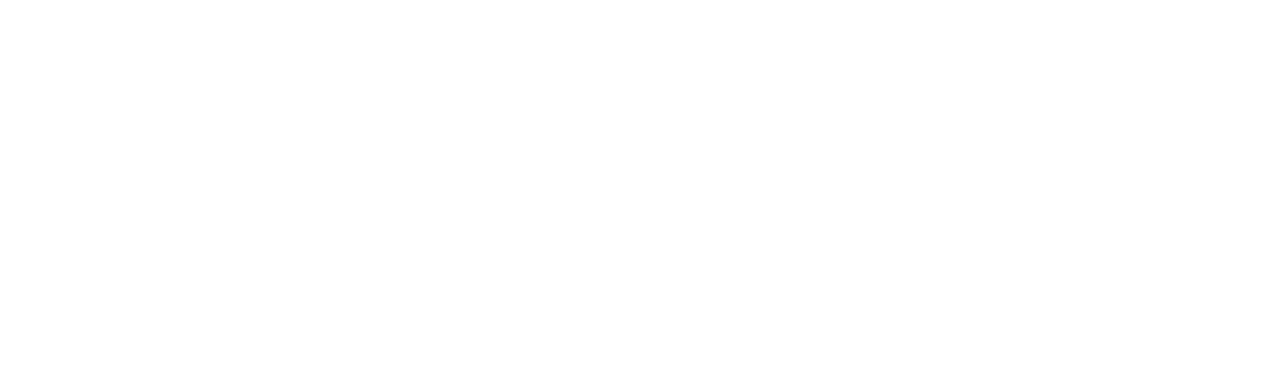
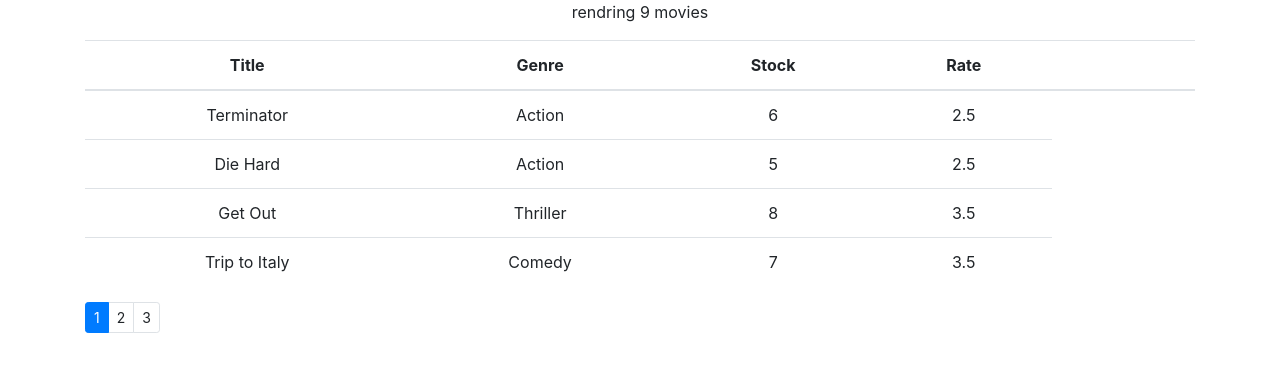
Before and after one commit to Mnabawy/cmsr, a React (Create React App) app: page / in a window 1280 px wide. Shown: the top 372 px of the page. Built offline with nearby package versions, Linux system fonts and the light colour scheme.

Commit message:
pagination and type checking added

```diff
--- a/package.json
+++ b/package.json
@@ -6,6 +6,10 @@
     "@testing-library/jest-dom": "^5.11.4",
     "@testing-library/react": "^11.1.0",
     "@testing-library/user-event": "^12.1.10",
+    "bootstrap": "^4.1.1",
+    "font-awesome": "^4.7.0",
+    "lodash": "^4.17.21",
+    "prop-types": "^15.7.2",
     "react": "^17.0.2",
     "react-dom": "^17.0.2",
     "react-scripts": "4.0.3",
--- a/src/App.js
+++ b/src/App.js
@@ -1,10 +1,12 @@
-
-import './App.css';
+import "./App.css";
+import Movies from "./components/movies";
 
 function App() {
   return (
     <div className="App">
-
+      <main role="main" className="container">
+        <Movies />
+      </main>
     </div>
   );
 }
--- /dev/null
+++ b/src/components/movies.jsx
@@ -0,0 +1,90 @@
+import React, { Component } from "react";
+import _ from "lodash";
+
+import { getMovies } from "../services/fakeMovieService";
+import Pagination from "./pagination";
+import Paginate from "../utils/paginate";
+
+class Movies extends React.Component {
+  constructor(props) {
+    super(props);
+
+    this.state = {
+      movies: getMovies(),
+      pageSize: 4,
+      currentPage: 1,
+    };
+    this.handleClick = this.handleClick.bind(this);
+    this.handlePageChange = this.handlePageChange.bind(this);
+  }
+
+  handleDelete(id) {
+    const movies = this.state.movies.filter(movie => movie._id !== id);
+    // limit the list to only 4 element
+
+    this.setState({ movies });
+  }
+
+  handleClick(event) {
+    this.setState({
+      currentPage: Number(event.target.id),
+    });
+  }
+
+  handlePageChange(page) {
+    this.setState({ currentPage: page });
+  }
+
+  render() {
+    const { movies, pageSize, currentPage } = this.state;
+    // Originaly we have movies array
+    // I need to modify this array each time we click a pagination button
+    // currentPage 1 [item1,item2, item3, item4] , currentPage 2 [item5,item6,item7,item8]
+    // modify the movies array pased on the index of the each page
+    // starting point , end point and list
+
+    // ex ['a' , 'b' , 'c' , 'd' , 'e' ,  'f' , 'g' , 'h' , 'i' , 'j' ]
+
+    if (movies.length === 0) return "movies list is empty";
+
+    const paginatedMovies = Paginate(movies, currentPage, pageSize);
+
+    const renderMovies = paginatedMovies.map(movie => {
+      return (
+        <tr key={movie._id}>
+          <td>{movie.title}</td>
+          <td>{movie.genre.name}</td>
+          <td>{movie.numberInStock}</td>
+          <td>{movie.dailyRentalRate}</td>
+        </tr>
+      );
+    });
+
+    return (
+      <>
+        {movies.length && <p>rendring {movies.length} movies</p>}
+        <table className="table">
+          <thead>
+            <tr>
+              <th scope="col">Title</th>
+              <th scope="col">Genre</th>
+              <th scope="col">Stock</th>
+              <th scope="col">Rate</th>
+              <th scope="col"></th>
+              <th></th>
+            </tr>
+          </thead>
+          <tbody>{renderMovies}</tbody>
+        </table>
+        <Pagination
+          itemsCount={movies.length}
+          pageSize={pageSize}
+          currentPage={currentPage}
+          onPageChange={this.handlePageChange}
+        />
+      </>
+    );
+  }
+}
+
+export default Movies;
--- /dev/null
+++ b/src/components/pagination.jsx
@@ -0,0 +1,37 @@
+import React from "react";
+import _ from "lodash";
+import PropTypes from "prop-types";
+
+const Pagination = props => {
+  const { itemsCount, currentPage, pageSize } = props;
+
+  const pagesCount = _.ceil(itemsCount / pageSize);
+  if (pagesCount === 1) return null;
+  const pages = _.range(1, pagesCount + 1);
+
+  return (
+    <nav aria-label="...">
+      <ul className="pagination pagination-sm">
+        {pages.map(page => (
+          <li
+            key={page}
+            className={currentPage === page ? "page-item active" : "page-item"}
+          >
+            <a onClick={() => props.onPageChange(page)} className="page-link">
+              {page}
+            </a>
+          </li>
+        ))}
+      </ul>
+    </nav>
+  );
+};
+
+Pagination.propTypes = {
+  itemsCount: PropTypes.number.isRequired,
+  currentPage: PropTypes.number.isRequired,
+  pageSize: PropTypes.number.isRequired,
+  onPageChange: PropTypes.func.isRequired,
+};
+
+export default Pagination;
--- /dev/null
+++ b/src/services/fakeGenreService.js
@@ -0,0 +1,9 @@
+export const genres = [
+  { _id: "5b21ca3eeb7f6fbccd471818", name: "Action" },
+  { _id: "5b21ca3eeb7f6fbccd471814", name: "Comedy" },
+  { _id: "5b21ca3eeb7f6fbccd471820", name: "Thriller" },
+];
+
+export function getGenres() {
+  return genres.filter(g => g);
+}
--- /dev/null
+++ b/src/services/fakeMovieService.js
@@ -0,0 +1,97 @@
+import * as genresAPI from "./fakeGenreService";
+
+const movies = [
+  {
+    _id: "5b21ca3eeb7f6fbccd471815",
+    title: "Terminator",
+    genre: { _id: "5b21ca3eeb7f6fbccd471818", name: "Action" },
+    numberInStock: 6,
+    dailyRentalRate: 2.5,
+    publishDate: "2018-01-03T19:04:28.809Z"
+  },
+  {
+    _id: "5b21ca3eeb7f6fbccd471816",
+    title: "Die Hard",
+    genre: { _id: "5b21ca3eeb7f6fbccd471818", name: "Action" },
+    numberInStock: 5,
+    dailyRentalRate: 2.5
+  },
+  {
+    _id: "5b21ca3eeb7f6fbccd471817",
+    title: "Get Out",
+    genre: { _id: "5b21ca3eeb7f6fbccd471820", name: "Thriller" },
+    numberInStock: 8,
+    dailyRentalRate: 3.5
+  },
+  {
+    _id: "5b21ca3eeb7f6fbccd471819",
+    title: "Trip to Italy",
+    genre: { _id: "5b21ca3eeb7f6fbccd471814", name: "Comedy" },
+    numberInStock: 7,
+    dailyRentalRate: 3.5
+  },
+  {
+    _id: "5b21ca3eeb7f6fbccd47181a",
+    title: "Airplane",
+    genre: { _id: "5b21ca3eeb7f6fbccd471814", name: "Comedy" },
+    numberInStock: 7,
+    dailyRentalRate: 3.5
+  },
+  {
+    _id: "5b21ca3eeb7f6fbccd47181b",
+    title: "Wedding Crashers",
+    genre: { _id: "5b21ca3eeb7f6fbccd471814", name: "Comedy" },
+    numberInStock: 7,
+    dailyRentalRate: 3.5
+  },
+  {
+    _id: "5b21ca3eeb7f6fbccd47181e",
+    title: "Gone Girl",
+    genre: { _id: "5b21ca3eeb7f6fbccd471820", name: "Thriller" },
+    numberInStock: 7,
+    dailyRentalRate: 4.5
+  },
+  {
+    _id: "5b21ca3eeb7f6fbccd47181f",
+    title: "The Sixth Sense",
+    genre: { _id: "5b21ca3eeb7f6fbccd471820", name: "Thriller" },
+    numberInStock: 4,
+    dailyRentalRate: 3.5
+  },
+  {
+    _id: "5b21ca3eeb7f6fbccd471821",
+    title: "The Avengers",
+    genre: { _id: "5b21ca3eeb7f6fbccd471818", name: "Action" },
+    numberInStock: 7,
+    dailyRentalRate: 3.5
+  }
+];
+
+export function getMovies() {
+  return movies;
+}
+
+export function getMovie(id) {
+  return movies.find(m => m._id === id);
+}
+
+export function saveMovie(movie) {
+  let movieInDb = movies.find(m => m._id === movie._id) || {};
+  movieInDb.name = movie.name;
+  movieInDb.genre = genresAPI.genres.find(g => g._id === movie.genreId);
+  movieInDb.numberInStock = movie.numberInStock;
+  movieInDb.dailyRentalRate = movie.dailyRentalRate;
+
+  if (!movieInDb._id) {
+    movieInDb._id = Date.now();
+    movies.push(movieInDb);
+  }
+
+  return movieInDb;
+}
+
+export function deleteMovie(id) {
+  let movieInDb = movies.find(m => m._id === id);
+  movies.splice(movies.indexOf(movieInDb), 1);
+  return movieInDb;
+}
--- /dev/null
+++ b/src/utils/paginate.js
@@ -0,0 +1,9 @@
+import _ from "lodash";
+
+const Paginate = (items, pageNumber, pageSize) => {
+  const startIndex = (pageNumber - 1) * pageSize;
+  const pagenatedMovies = _(items).slice(startIndex).take(pageSize).value();
+  return pagenatedMovies;
+};
+
+export default Paginate;
```
Also changed, not shown: src/index.js (+7 -5 lines), 1 other file (tests, documents, lock files or other folders).
